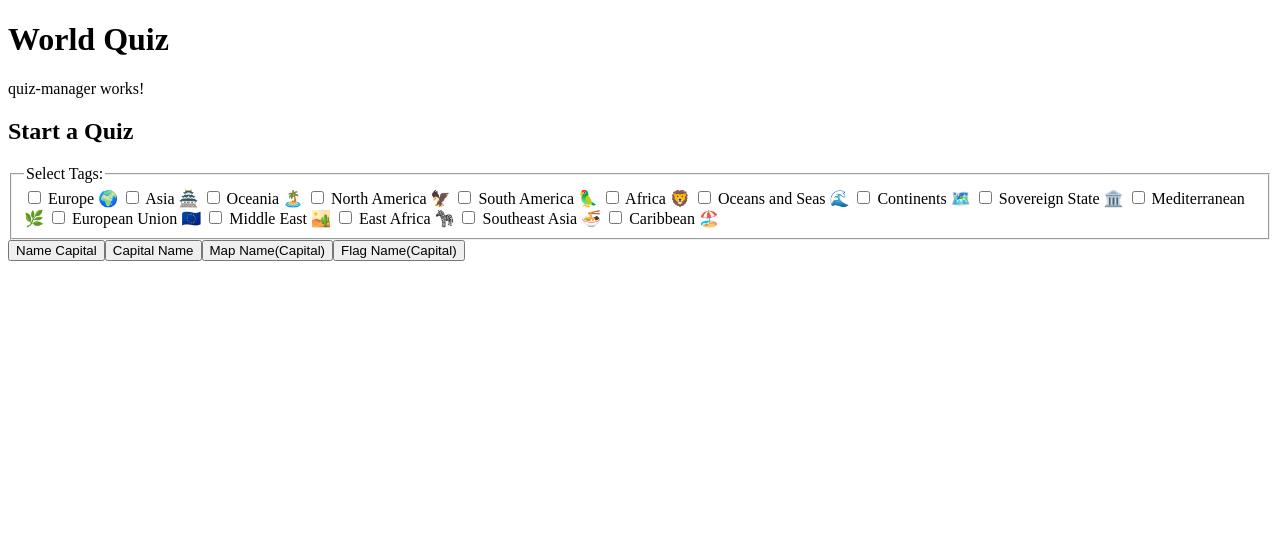
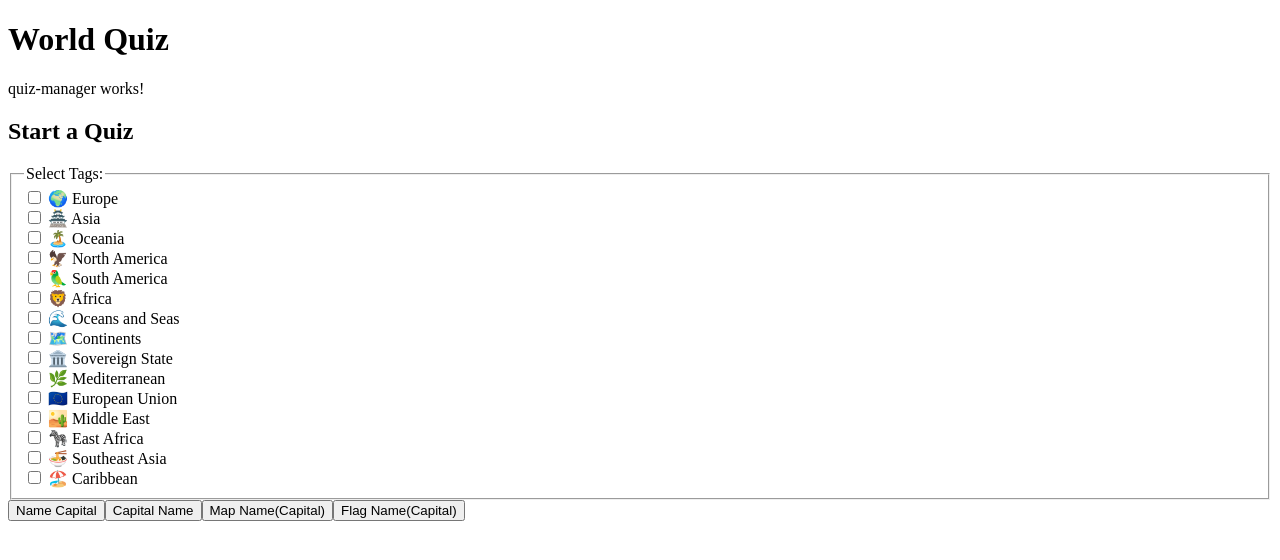
Before and after one commit to Joel-Mueller/world-quiz, an Angular app in the folder client/: page / in a window 1280 px wide. Shown: the top 560 px of the page. Built offline with nearby package versions, Linux system fonts and the light colour scheme.

Commit message:
Clean up some code and make it a little bit pretier

```diff
--- a/client/src/app/quiz-manager/quiz-manager.component.ts
+++ b/client/src/app/quiz-manager/quiz-manager.component.ts
@@ -19,26 +19,29 @@ export class QuizManagerComponent {
   currentQuiz?: Quiz;
 
   tagMap: Record<string, Tag> = {
-    'Europe 🌍': Tag.EUROPE,
-    'Asia 🏯': Tag.ASIA,
-    'Oceania 🏝️': Tag.OCEANIA,
-    'North America 🦅': Tag.NORTH_AMERICA,
-    'South America 🦜': Tag.SOUTH_AMERICA,
-    'Africa 🦁': Tag.AFRICA,
-    'Oceans and Seas 🌊': Tag.OCEANS_AND_SEAS,
-    'Continents 🗺️': Tag.CONTINENTS,
-    'Sovereign State 🏛️': Tag.SOVEREIGN_STATE,
-    'Mediterranean 🌿': Tag.MEDITERRANEAN,
-    'European Union 🇪🇺': Tag.EUROPEAN_UNION,
-    'Middle East 🏜️': Tag.MIDDLE_EAST,
-    'East Africa 🦓': Tag.EAST_AFRICA,
-    'Southeast Asia 🍜': Tag.SOUTHEAST_ASIA,
-    'Caribbean 🏖️': Tag.CARIBBEAN,
+    '🌍 Europe': Tag.EUROPE,
+    '🏯 Asia': Tag.ASIA,
+    '🏝️ Oceania': Tag.OCEANIA,
+    '🦅 North America': Tag.NORTH_AMERICA,
+    '🦜 South America': Tag.SOUTH_AMERICA,
+    '🦁 Africa': Tag.AFRICA,
+    '🌊 Oceans and Seas': Tag.OCEANS_AND_SEAS,
+    '🗺️ Continents': Tag.CONTINENTS,
+    '🏛️ Sovereign State': Tag.SOVEREIGN_STATE,
+    '🌿 Mediterranean': Tag.MEDITERRANEAN,
+    '🇪🇺 European Union': Tag.EUROPEAN_UNION,
+    '🏜️ Middle East': Tag.MIDDLE_EAST,
+    '🦓 East Africa': Tag.EAST_AFRICA,
+    '🍜 Southeast Asia': Tag.SOUTHEAST_ASIA,
+    '🏖️ Caribbean': Tag.CARIBBEAN,
   };
 
   tagOptions = Object.keys(this.tagMap);
 
-  constructor(private apiService: ApiService, private quizService : QuizService) {}
+  constructor(
+    private apiService: ApiService,
+    private quizService: QuizService
+  ) {}
 
   toggleTag(tag: string): void {
     const index = this.selectedTags.indexOf(tag);
@@ -54,12 +57,16 @@ export class QuizManagerComponent {
     this.currentQuiz = undefined;
   }
 
-  startQuiz(selectedFront : Category, selectedBack : Category): void {
+  startQuiz(selectedFront: Category, selectedBack: Category): void {
     if (this.selectedTags.length === 0) {
       alert('Please select at least one tag.');
       return;
     }
-    const mappedTags : Tag[] = this.selectedTags.map(tag => this.tagMap[tag]);
-    this.currentQuiz = this.quizService.getQuiz(mappedTags, selectedFront, selectedBack);
+    const mappedTags: Tag[] = this.selectedTags.map((tag) => this.tagMap[tag]);
+    this.currentQuiz = this.quizService.getQuiz(
+      mappedTags,
+      selectedFront,
+      selectedBack
+    );
   }
 }
```
Also changed, not shown: client/src/app/quiz-manager/quiz-manager.component.html (+13 -4 lines).
